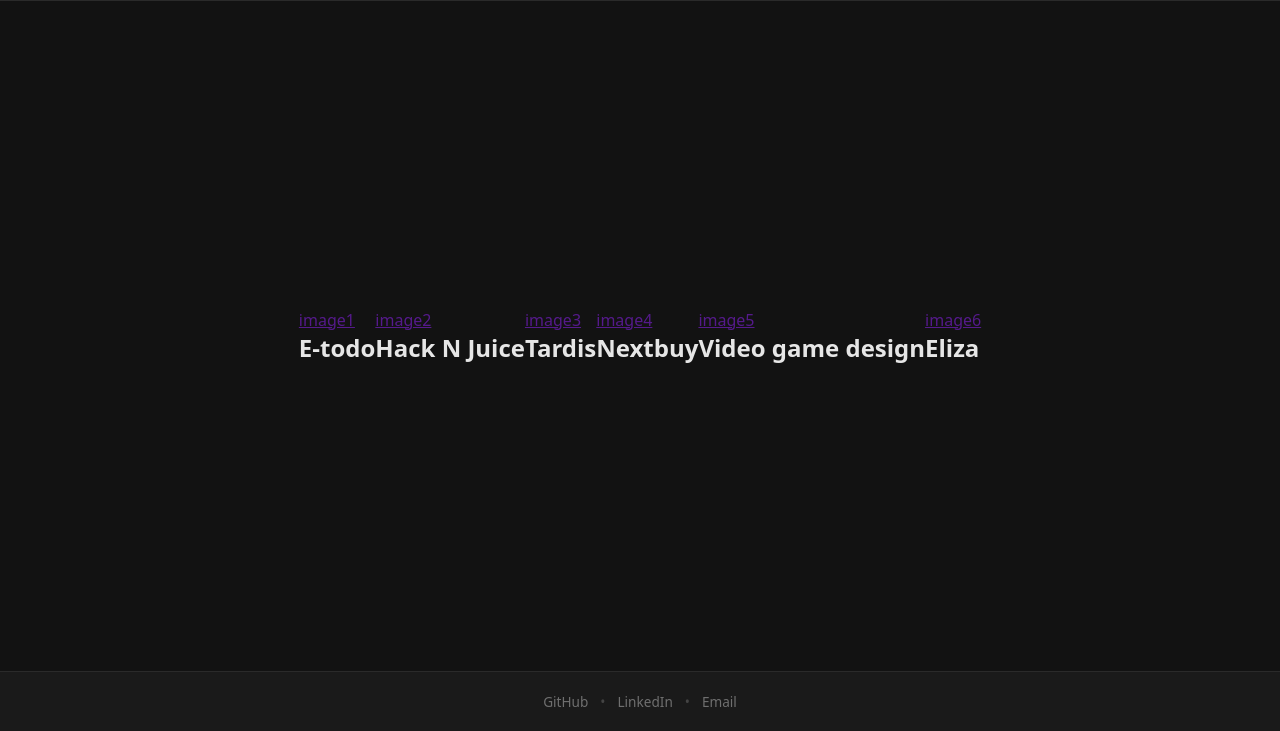
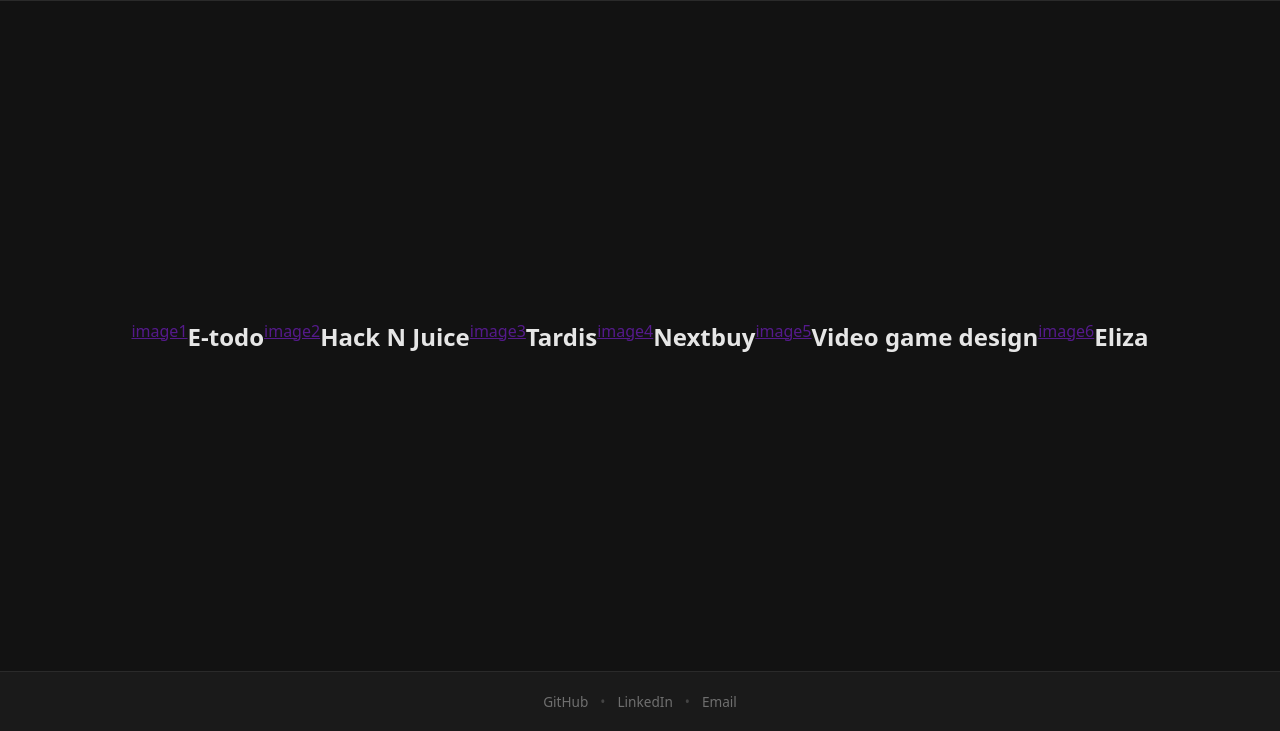
Before and after one commit to Grizzlycraft/portfolio, a plain HTML site: page projects.html in a window 1280 px wide. Shown: the part 69-800 px from the top of the page. Drawn offline with Linux system fonts and the light colour scheme.

Commit message:
ultime version

```diff
--- a/projects.css
+++ b/projects.css
@@ -37,6 +37,12 @@ main {
     justify-content: center;
 }
 
+.item {
+    display: flex;
+    align-content: center;
+}
+
+/*
 nav {
     display: flex;
     flex-direction: column;
@@ -45,7 +51,7 @@ nav {
 
 nav a {
     text-decoration: none;
-    color: #a0a0a0; /* secondary */
+    color: #a0a0a0; ->secondary
     font-size: 1.1rem;
     transition: color 0.2s ease;
 }
@@ -53,6 +59,8 @@ nav a {
 nav a:hover {
     color: #ffffff;
 }
+*/
+
 
 /* Footer */
 footer {
--- a/projects.html
+++ b/projects.html
@@ -11,27 +11,27 @@
         <h1>Projects</h1>
     </header>
     <main>
-        <div>
+        <div class="item">
             <a href="">image1</a>
             <h2>E-todo</h2>
         </div>
-        <div>
+        <div class="item">
             <a href="">image2</a>
             <h2>Hack N Juice</h2>
         </div>
-        <div>
+        <div class="item">
             <a href="">image3</a>
             <h2>Tardis</h2>
         </div>
-        <div>
+        <div class="item">
             <a href="">image4</a>
             <h2>Nextbuy</h2>
         </div>
-        <div>
+        <div class="item">
             <a href="">image5</a>
             <h2>Video game design</h2>
         </div>
-        <div>
+        <div class="item">
             <a href="">image6</a>
             <h2>Eliza</h2>
         </div>
```
